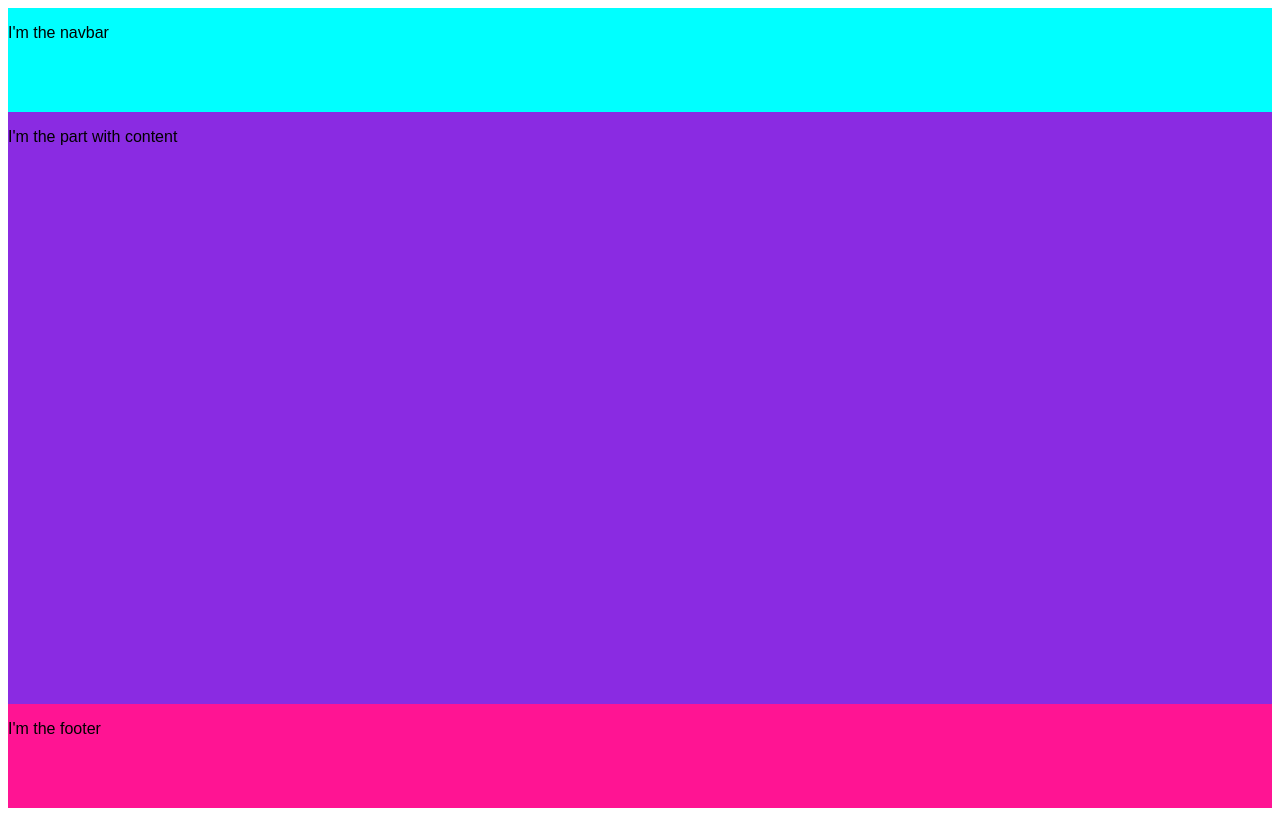
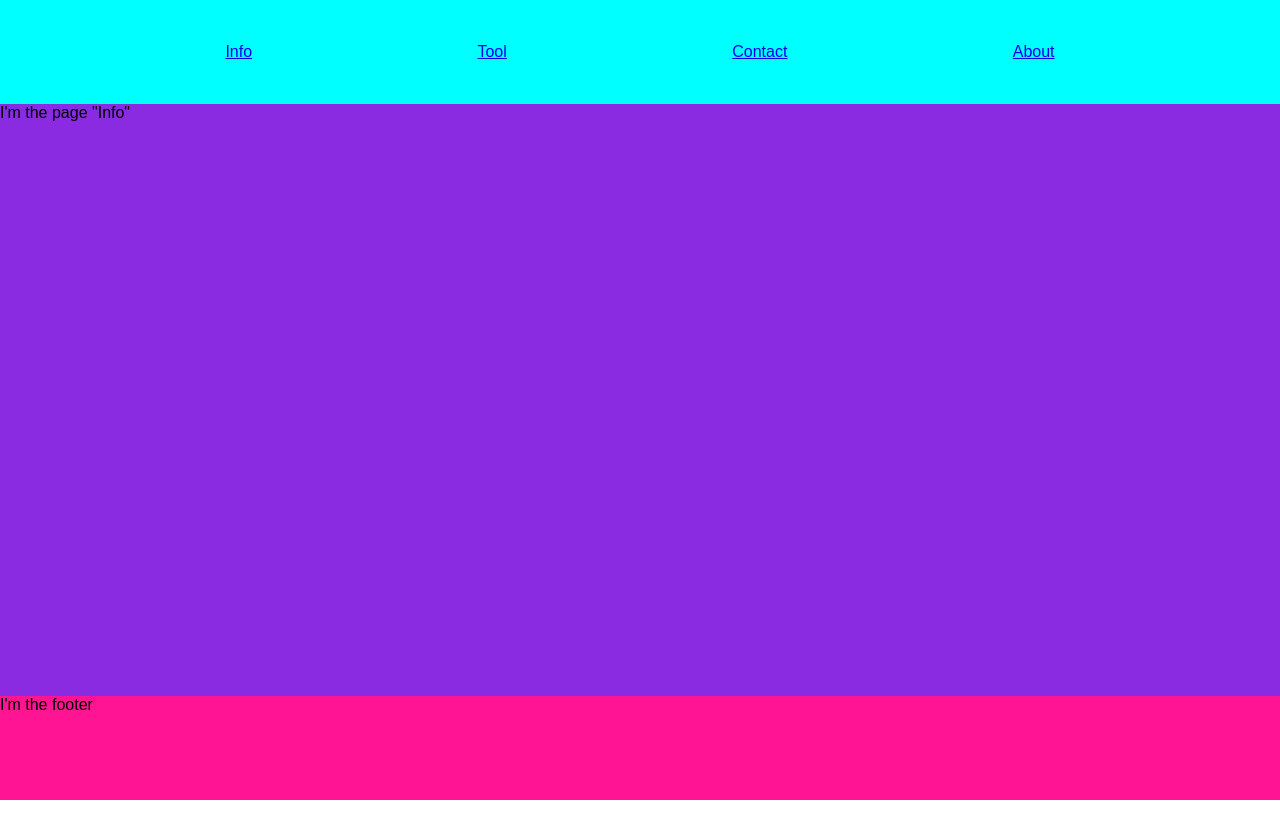
Before and after one commit to LittleWing85/Sandbox-for-Wildtiertante-Routing, a React (Vite) app: page / in a window 1280 px wide. Built offline with nearby package versions, Linux system fonts and the light colour scheme.

Commit message:
first level navigation added

```diff
--- a/src/App.jsx
+++ b/src/App.jsx
@@ -5,9 +5,20 @@ import {
     Route,
 } from "react-router-dom";
 import Root from "./basics/Root";
+import Info from "./components/info/Info";
+import Tool from "./components/tool/Tool";
+import Contact from "./components/contact/Contact";
+import About from "./components/about/About";
 
 const router = createBrowserRouter(
-    createRoutesFromElements(<Route path="/" element={<Root />} />)
+    createRoutesFromElements(
+        <Route path="/" element={<Root />}>
+            <Route index element={<Info />} />
+            <Route path="/tool" element={<Tool />} />
+            <Route path="/contact" element={<Contact />} />
+            <Route path="/about" element={<About />} />
+        </Route>
+    )
 );
 
 export default function App() {
--- a/src/basics/Content.jsx
+++ b/src/basics/Content.jsx
@@ -1,7 +1,8 @@
+import { Outlet } from "react-router-dom";
 export default function Content() {
     return (
         <div className="content">
-            <p>I'm the part with content</p>
+            <Outlet />
         </div>
     );
 }
--- a/src/basics/NavigationMain.jsx
+++ b/src/basics/NavigationMain.jsx
@@ -3,7 +3,18 @@ import { NavLink } from "react-router-dom";
 export default function NavigationMain() {
     return (
         <div className="navbar">
-            <p>I'm the navbar</p>
+            <div>
+                <NavLink to="/">Info</NavLink>
+            </div>
+            <div>
+                <NavLink to="/tool">Tool</NavLink>
+            </div>
+            <div>
+                <NavLink to="/contact">Contact</NavLink>
+            </div>
+            <div>
+                <NavLink to="/about">About</NavLink>
+            </div>
         </div>
     );
 }
--- a/src/main.css
+++ b/src/main.css
@@ -1,4 +1,4 @@
-:root {
+* {
     margin: 0;
     padding: 0;
     box-sizing: border-box;
@@ -20,6 +20,9 @@ h1 {
 /* for testing purposes only*/
 .navbar {
     background-color: aqua;
+    display: flex;
+    justify-content: space-evenly;
+    align-items: center;
 }
 .content {
     background-color: blueviolet;
```
